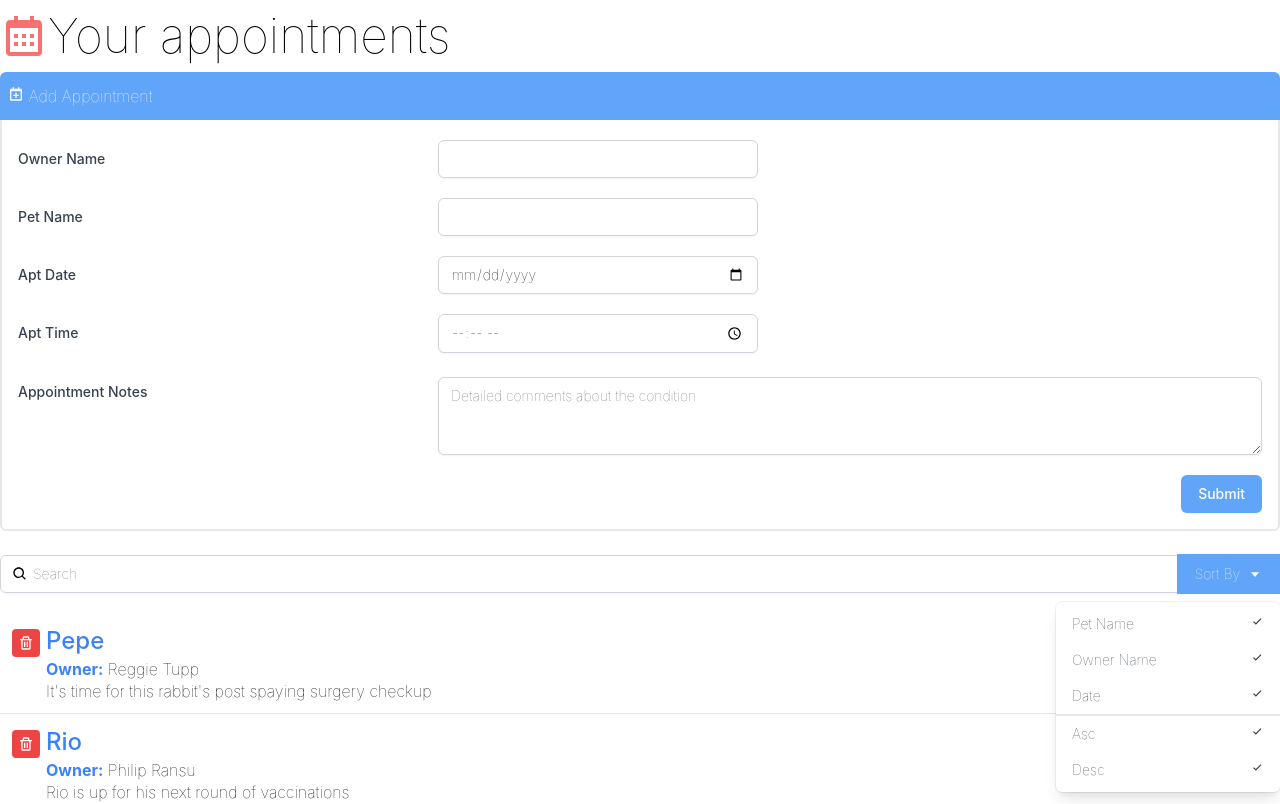
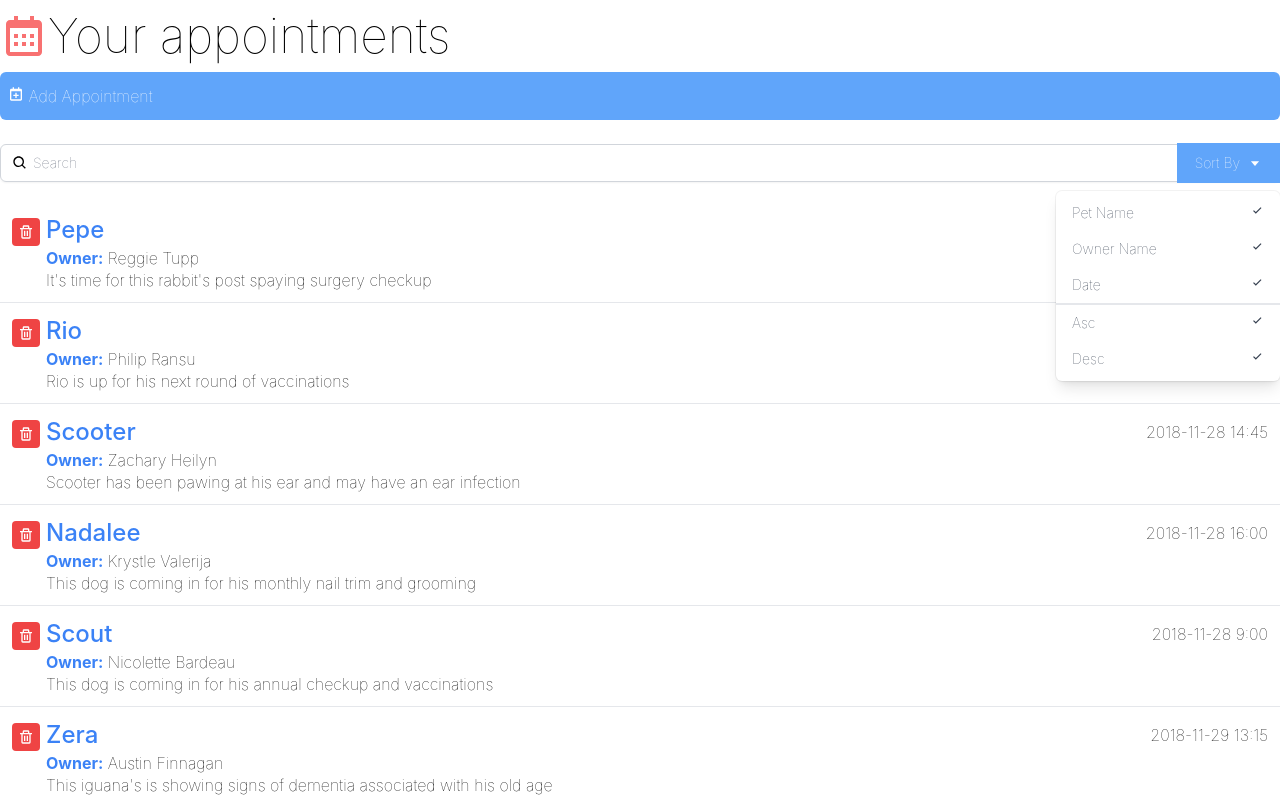
Before and after one commit to guipcarvalho/reactinterface, a React (Create React App) app: page / in a window 1280 px wide. Shown: the top 804 px of the page. Built offline with nearby package versions, Linux system fonts and the light colour scheme.

Commit message:
add appt toggle state

```diff
--- a/src/components/AddAppointment.jsx
+++ b/src/components/AddAppointment.jsx
@@ -1,14 +1,23 @@
 import { BiCalendarPlus } from "react-icons/bi";
+import { useState } from "react";
 
 const AddAppointment = () => {
+  const [toggleForm, setToggleForm] = useState(false);
+
   return (
     <div>
-      <button className="bg-blue-400 text-white px-2 py-3 w-full text-left rounded-t-md">
+      <button
+        onClick={() => setToggleForm(!toggleForm)}
+        className={`bg-blue-400 text-white px-2 py-3 w-full text-left ${
+          toggleForm ? "rounded-t-md" : "rounded-md"
+        }`}
+      >
         <div>
           <BiCalendarPlus className="inline-block align-text-top" /> Add
           Appointment
         </div>
       </button>
+      {toggleForm && (
         <div className="border-r-2 border-b-2 border-l-2 border-light-blue-500 rounded-b-md pl-4 pr-4 pb-4">
           <div className="sm:grid sm:grid-cols-3 sm:gap-4 sm:items-start  sm:pt-5">
             <label
@@ -107,6 +116,7 @@
             </div>
           </div>
         </div>
+      )}
     </div>
   );
 };
```
Lines whose indentation alone changed are shown as unchanged.
